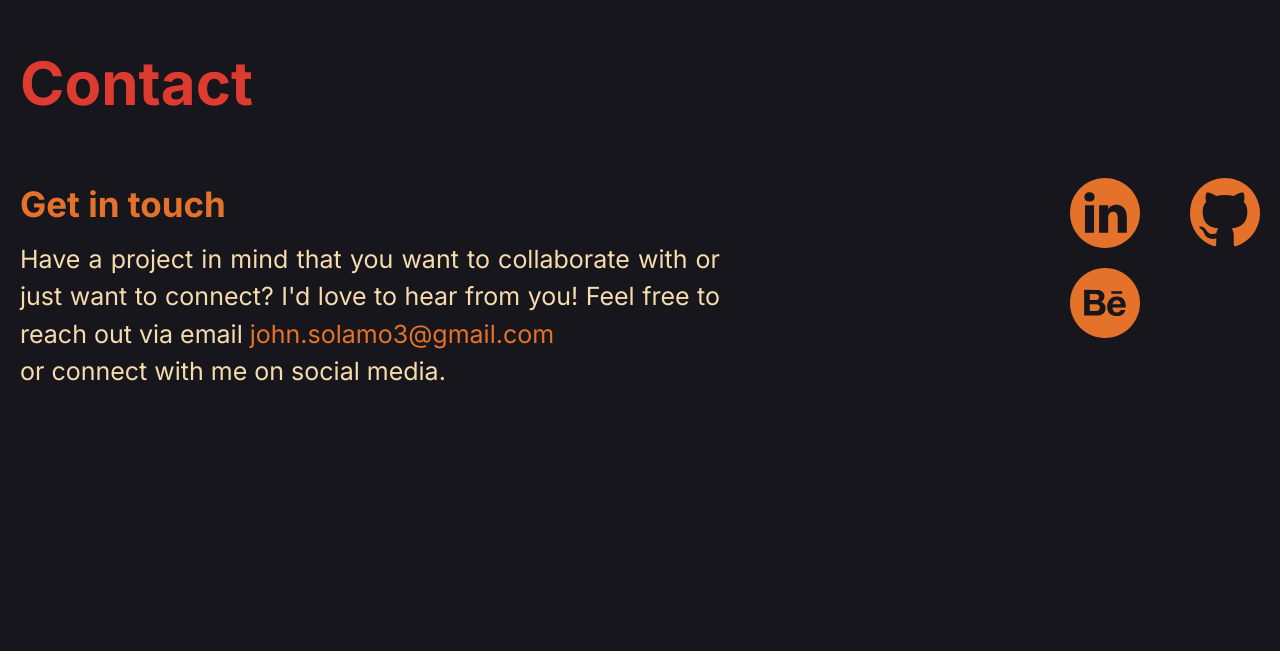
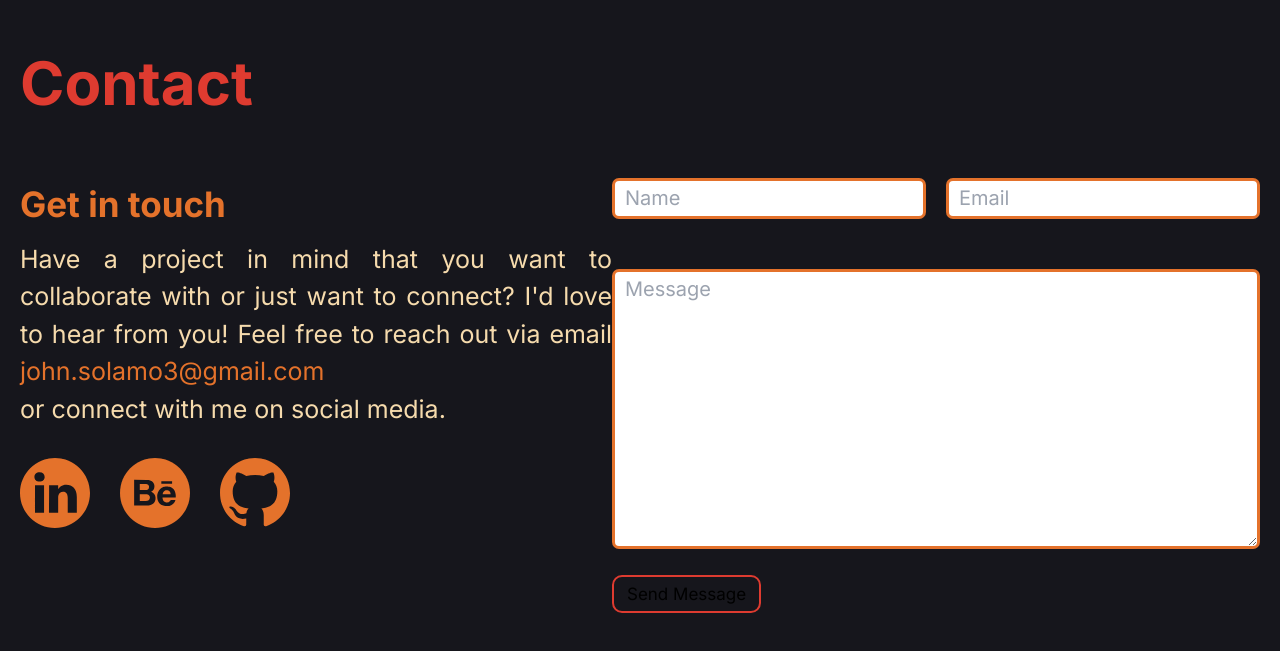
Before and after one commit to WilsonJohnSolamo/wilson-portfolio, a Next.js app: page / in a window 1280 px wide. Shown: the part 3352-4003 px from the top of the page. Built offline with nearby package versions, Linux system fonts and the light colour scheme.

Commit message:
build test fix

```diff
--- a/app/components/Contact.jsx
+++ b/app/components/Contact.jsx
@@ -46,6 +46,7 @@ const Contact = () => {
             <div className="text-[35px] font-bold mb-[10px] text-main-orange">
               Get in touch
             </div>
+            <div className="mb-[30px]">
               <p className="text-[25px] text-justify text-main-cream">
                 Have a project in mind that you want to collaborate with or just
                 want to connect? I&apos;d love to hear from you! Feel free to
@@ -60,7 +61,75 @@ const Contact = () => {
                 <br /> or connect with me on social media.
               </p>
             </div>
-          <div className="flex gap-[50px]">
+            <div className="flex gap-[30px]">
+              <Link
+                href={"https://www.linkedin.com/in/johnwilsonsolamo/"}
+                target="_blank"
+                className="contact-link "
+              >
+                <CustomIcon iconType={"linkedin"} />
+              </Link>
+              <Link
+                href={"https://www.behance.net/johnwilsonsolamo"}
+                target="_blank"
+                className="contact-link"
+              >
+                <CustomIcon iconType={"behance"} />
+              </Link>
+              <Link
+                href={"https://github.com/WilsonJohnSolamo"}
+                target="_blank"
+                className="contact-link"
+              >
+                <CustomIcon iconType={"github"} />
+              </Link>
+            </div>
+          </div>
+          <div>
+            <form
+              onSubmit={handleSubmit}
+              action="mailto:john.solamo3@gmail.com"
+              method="post"
+              enctype="text/plain"
+              className=""
+            >
+              <div className="flex gap-[20px] pb-[50px]">
+                <input
+                  type="text"
+                  value={name}
+                  placeholder="Name"
+                  onChange={(e) => setName(e.target.value)}
+                  className="input-field"
+                />
+
+                <input
+                  type="email"
+                  value={email}
+                  placeholder="Email"
+                  onChange={(e) => setEmail(e.target.value)}
+                  className="input-field"
+                />
+              </div>
+
+              <div className="pb-[20px]">
+                <textarea
+                  value={message}
+                  placeholder="Message"
+                  onChange={(e) => setMessage(e.target.value)}
+                  className="input-field w-full h-[280px]"
+                />
+              </div>
+
+              {/* <button type="submit">Send Message</button> */}
+              <button
+                type="submit"
+                className="border-[2px] border-main-red-orange rounded-[10px] px-[13px] py-[7px] text-[17px] leading-[20px] hover:text-[#16161c] hover:bg-main-gold"
+              >
+                Send Message
+              </button>
+            </form>
+          </div>
+          {/* <div className="flex gap-[50px]">
             <div className="flex flex-col gap-[20px]">
               <Link
                 href={"https://www.linkedin.com/in/johnwilsonsolamo/"}
@@ -86,7 +155,7 @@ const Contact = () => {
                 <CustomIcon iconType={"github"} />
               </Link>
             </div>
-          </div>
+          </div> */}
         </div>
       </div>
     </section>
@@ -95,39 +164,41 @@ const Contact = () => {
 
 export default Contact;
 
-// <form onSubmit={handleSubmit} className="">
-//   <div className="flex gap-[20px] pb-[50px]">
-//     <input
-//       type="text"
-//       value={name}
-//       placeholder="Name"
-//       onChange={(e) => setName(e.target.value)}
-//       className="input-field"
-//     />
+{
+  /* <form onSubmit={handleSubmit} className="">
+  <div className="flex gap-[20px] pb-[50px]">
+    <input
+      type="text"
+      value={name}
+      placeholder="Name"
+      onChange={(e) => setName(e.target.value)}
+      className="input-field"
+    />
 
-//     <input
-//       type="email"
-//       value={email}
-//       placeholder="Email"
-//       onChange={(e) => setEmail(e.target.value)}
-//       className="input-field"
-//     />
-//   </div>
+    <input
+      type="email"
+      value={email}
+      placeholder="Email"
+      onChange={(e) => setEmail(e.target.value)}
+      className="input-field"
+    />
+  </div>
 
-//   <div className="pb-[20px]">
-//     <textarea
-//       value={message}
-//       placeholder="Message"
-//       onChange={(e) => setMessage(e.target.value)}
-//       className="input-field w-full h-[280px]"
-//     />
-//   </div>
+  <div className="pb-[20px]">
+    <textarea
+      value={message}
+      placeholder="Message"
+      onChange={(e) => setMessage(e.target.value)}
+      className="input-field w-full h-[280px]"
+    />
+  </div>
 
-//   {/* <button type="submit">Send Message</button> */}
-//   <button
-//     type="submit"
-//     className="border-[2px] border-main-red-orange rounded-[10px] px-[13px] py-[7px] text-[17px] leading-[20px] hover:text-[#16161c] hover:bg-main-gold"
-//   >
-//     Send Message
-//   </button>
-// </form>
+ <button type="submit">Send Message</button>
+  <button
+    type="submit"
+    className="border-[2px] border-main-red-orange rounded-[10px] px-[13px] py-[7px] text-[17px] leading-[20px] hover:text-[#16161c] hover:bg-main-gold"
+  >
+    Send Message
+  </button>
+</form> */
+}
--- a/app/components/Projects.jsx
+++ b/app/components/Projects.jsx
@@ -2,13 +2,9 @@
 
 import Image from "next/image";
 import React, { useEffect, useState } from "react";
-import AOS from "aos";
-import "aos/dist/aos.css";
-AOS.init();
 
 import CustomIcon from "@/public/CustomICon";
 import Link from "next/link";
-<script>AOS.init();</script>;
 
 const projectsData = [
   {
@@ -72,20 +68,20 @@ const Projects = () => {
               key={index}
               className="lg:flex items-center justify-center gap-[50px]"
             >
-              <div className="w-[560px] h-[400px] items-center justify-center flex">
-                <div className="transition-all duration-300 hover:p-[10px] p-[0px] bg-[#4BB8B3] hidden md:flex">
-                  <div className="transition-all duration-300 hover:p-[10px] p-[0px] bg-[#259FA2]">
+              <div className="max-w-[500px] h-[400px] items-center justify-center flex">
+                {/* <div className="transition-all duration-300 hover:p-[10px] p-[0px] bg-[#4BB8B3] hidden md:flex">
+                  <div className="transition-all duration-300 hover:p-[10px] p-[0px] bg-[#259FA2] hidden md:flex"> */}
                 <div
                   onClick={() => openModal(project.image)}
                   href={project.link}
                   className="transition-all duration-300 group-hover:p-[10px] p-[0px] "
                 >
-                      <div className="bg-[#29292a] relative group">
+                  <div className="bg-[rgb(41,41,42)] relative group max-w-[500px]">
                     <Image
                       src={project.image}
                       width={500}
                       height={500}
-                          className="shadow-[0px_0px_10px_rgba(0,0,0,0.25)] group-hover:opacity-20 cursor-pointer"
+                      className="max-w-[500px] shadow-[0px_0px_10px_rgba(0,0,0,0.25)] group-hover:opacity-20 cursor-pointer"
                       alt="project image"
                     />
                     <div className="absolute top-[50%] left-[36%] text-[20px] hidden opacity-50 group-hover:flex transition-all cursor-pointer duration-300">
@@ -93,18 +89,18 @@ const Projects = () => {
                     </div>
                   </div>
                 </div>
-                  </div>
-                </div>
+                {/* </div>
+                </div> */}
               </div>
               <div className="max-w-[500px]">
-                <div className="flex">
+                <div className="flex-col md:flex">
                   <div className="text-main-cream text-[30px] leading-[30px] pb-[5px] font-bold uppercase tracking-[1px]">
                     {project.title}
                   </div>
                   <Link
                     href={project.link}
                     target="_blank"
-                    className="ml-[20px] text-[20px] text-[#0C51AC] hover:text-[#63b9db] pb-[20px] flex items-center gap-[3px] transition-all duration-300"
+                    className="md:ml-[20px] text-[15px] md:text-[20px] text-[#0C51AC] hover:text-[#63b9db] pb-[20px] flex items-center gap-[3px] transition-all duration-300"
                   >
                     <div className="max-w-[20px] max-h-[20px]">
                       <CustomIcon iconType={"globe"} />
--- a/package.json
+++ b/package.json
@@ -9,7 +9,6 @@
     "lint": "next lint"
   },
   "dependencies": {
-    "aos": "^2.3.4",
     "next": "14.0.4",
     "nodemailer": "^6.9.8",
     "react": "^18",
```
Also changed, not shown: 1 other file (tests, documents, lock files or other folders). Lines whose indentation alone changed are shown as unchanged.
